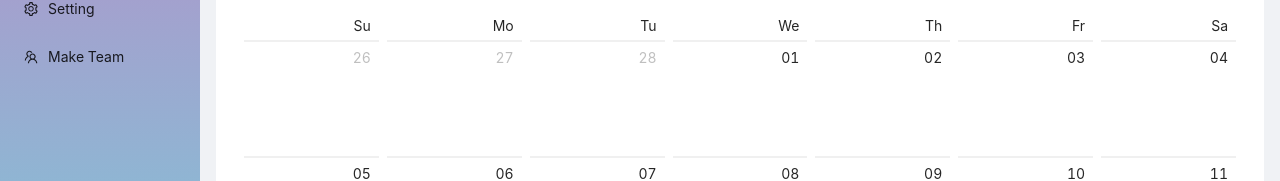
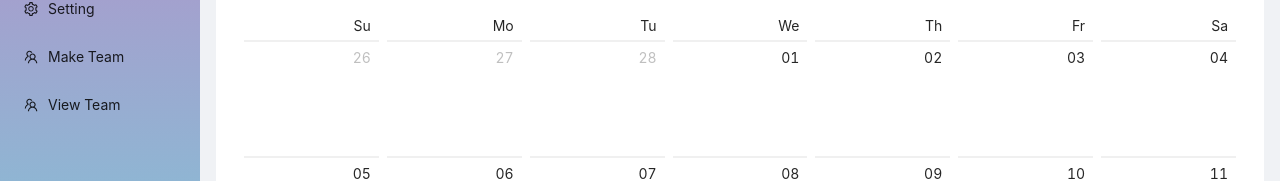
Before and after one commit to jerry729/CS180-A-Fancy-Time-Management-Tool, a Vue app in the folder CS180SL/: page / in a window 1280 px wide. Shown: the part 159-340 px from the top of the page. Built offline with nearby package versions, Linux system fonts and the light colour scheme.

Commit message:
added button for view team

```diff
--- a/CS180SL/src/views/HomeView.vue
+++ b/CS180SL/src/views/HomeView.vue
@@ -171,6 +171,10 @@ export default defineComponent({
           <TeamOutlined />
           <span>Make Team</span>
         </a-menu-item>
+        <a-menu-item key="view-team" @click="$router.push('/view-team')">
+          <TeamOutlined />
+          <span>View Team</span>
+        </a-menu-item>
       </a-menu>
     </a-layout-sider>
     <a-layout>
```
